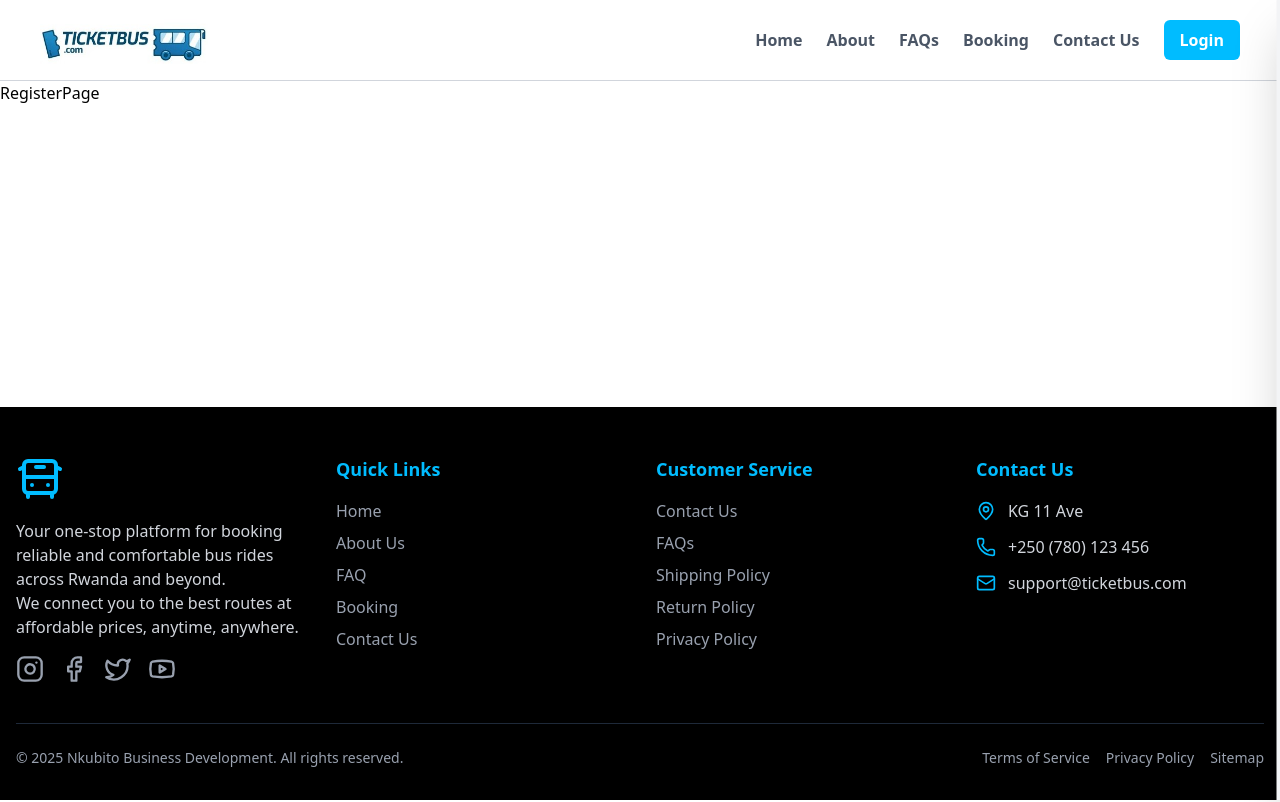
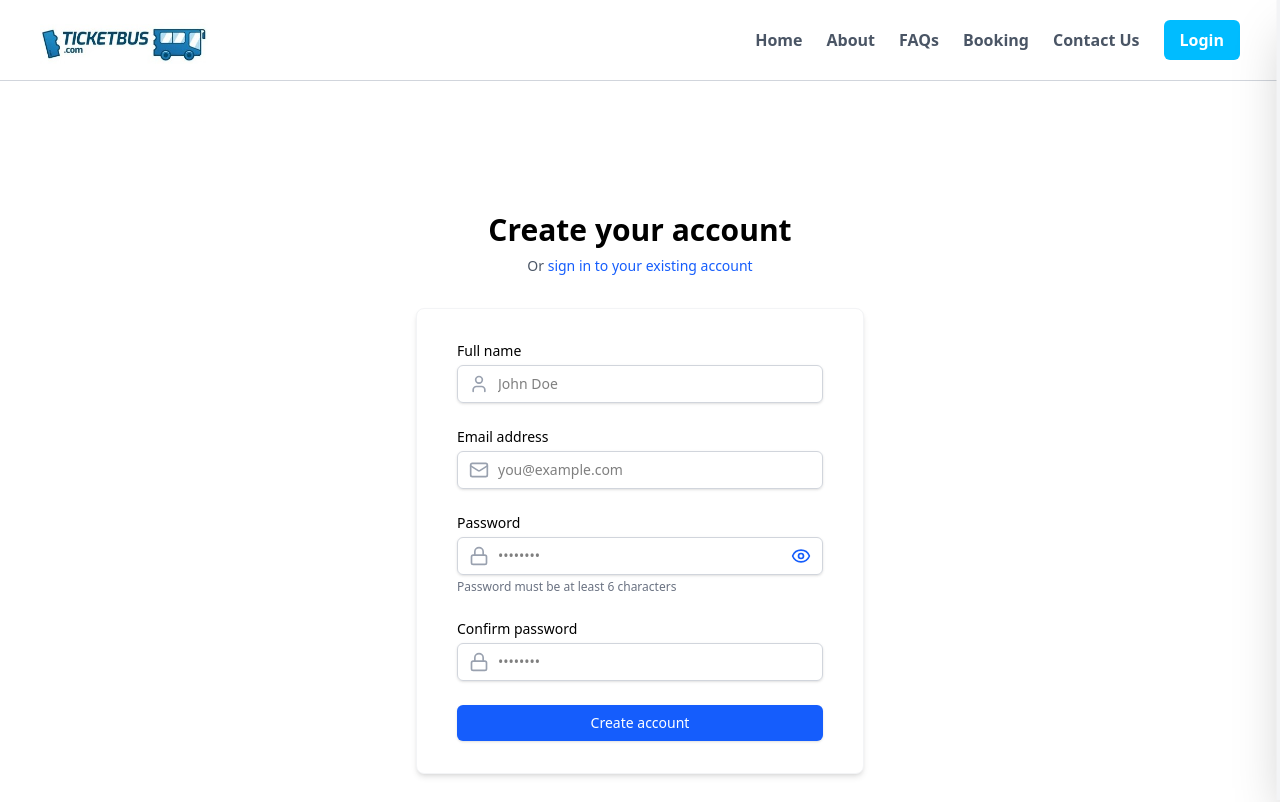
Before and after one commit to Shema-arsene/Bus-bookin-system, a React (Vite) app: page /register in a window 1280 px wide. Shown: the top 802 px of the page. Built offline with nearby package versions, Linux system fonts and the light colour scheme.

Commit message:
Implement a register page

```diff
--- a/src/Pages/Auth/RegisterPage.jsx
+++ b/src/Pages/Auth/RegisterPage.jsx
@@ -1,7 +1,197 @@
-import React from "react"
+import React, { useState } from "react"
+import { Link, useNavigate } from "react-router-dom"
+import { User, Mail, Lock, Eye, EyeOff } from "lucide-react"
 
 const RegisterPage = () => {
-  return <div>RegisterPage</div>
+  const [fullName, setName] = useState("")
+  const [email, setEmail] = useState("")
+  const [password, setPassword] = useState("")
+  const [confirmPassword, setConfirmPassword] = useState("")
+  const [showPassword, setShowPassword] = useState(false)
+  const [loading, setLoading] = useState(false)
+
+  const navigate = useNavigate()
+
+  const handleSubmit = async (e) => {
+    e.preventDefault()
+
+    if (!fullName || !email || !password || !confirmPassword) {
+      alert("Please fill in all fields")
+      return
+    }
+
+    if (password !== confirmPassword) {
+      alert("Passwords do not match")
+      return
+    }
+
+    if (password.length < 6) {
+      alert("Password must be at least 6 characters")
+      return
+    }
+  }
+
+  const toggleShowPassword = () => {
+    setShowPassword(!showPassword)
+  }
+
+  return (
+    <div className="min-h-screen bg-white flex flex-col justify-center py-12 sm:px-6 lg:px-8">
+      <div className="sm:mx-auto sm:w-full sm:max-w-md">
+        <h2 className="mt-6 text-center text-3xl font-extrabold text-black">
+          Create your account
+        </h2>
+        <p className="mt-2 text-center text-sm text-gray-600">
+          Or{" "}
+          <Link
+            to="/login"
+            className="font-medium text-blue-600 hover:underline"
+          >
+            sign in to your existing account
+          </Link>
+        </p>
+      </div>
+
+      <div className="mt-8 sm:mx-auto sm:w-full sm:max-w-md">
+        <div className="bg-white py-8 px-4 shadow-md sm:rounded-lg sm:px-10 border border-gray-100">
+          <form className="space-y-6" onSubmit={handleSubmit}>
+            {/* Full Name */}
+            <div>
+              <label
+                htmlFor="name"
+                className="block text-sm font-medium text-black"
+              >
+                Full name
+              </label>
+              <div className="mt-1 relative rounded-md shadow-sm">
+                <div className="absolute inset-y-0 left-0 pl-3 flex items-center pointer-events-none">
+                  <User className="h-5 w-5 text-gray-400" />
+                </div>
+                <input
+                  id="name"
+                  name="name"
+                  type="text"
+                  autoComplete="name"
+                  // required
+                  value={fullName}
+                  onChange={(e) => setName(e.target.value)}
+                  className="block w-full pl-10 pr-3 py-2 border border-gray-300 rounded-md focus:outline-none focus:ring focus:ring-blue-600 focus:border-blue-600 sm:text-sm"
+                  placeholder="John Doe"
+                />
+              </div>
+            </div>
+
+            {/* Email */}
+            <div>
+              <label
+                htmlFor="email"
+                className="block text-sm font-medium text-black"
+              >
+                Email address
+              </label>
+              <div className="mt-1 relative rounded-md shadow-sm">
+                <div className="absolute inset-y-0 left-0 pl-3 flex items-center pointer-events-none">
+                  <Mail className="h-5 w-5 text-gray-400" />
+                </div>
+                <input
+                  id="email"
+                  name="email"
+                  type="email"
+                  autoComplete="email"
+                  // required
+                  value={email}
+                  onChange={(e) => setEmail(e.target.value)}
+                  className="block w-full pl-10 pr-3 py-2 border border-gray-300 rounded-md focus:outline-none focus:ring focus:ring-blue-600 focus:border-blue-600 sm:text-sm"
+                  placeholder="you@example.com"
+                />
+              </div>
+            </div>
+
+            {/* Password */}
+            <div>
+              <label
+                htmlFor="password"
+                className="block text-sm font-medium text-black"
+              >
+                Password
+              </label>
+              <div className="mt-1 relative rounded-md shadow-sm">
+                <div className="absolute inset-y-0 left-0 pl-3 flex items-center pointer-events-none">
+                  <Lock className="h-5 w-5 text-gray-400" />
+                </div>
+                <input
+                  id="password"
+                  name="password"
+                  type={showPassword ? "text" : "password"}
+                  autoComplete="new-password"
+                  // required
+                  value={password}
+                  onChange={(e) => setPassword(e.target.value)}
+                  className="block w-full pl-10 pr-10 py-2 border border-gray-300 rounded-md focus:outline-none focus:ring focus:ring-blue-600 focus:border-blue-600 sm:text-sm"
+                  placeholder="••••••••"
+                />
+                <div className="absolute inset-y-0 right-0 pr-3 flex items-center">
+                  <button
+                    type="button"
+                    onClick={toggleShowPassword}
+                    className="text-gray-400 hover:text-gray-600 focus:outline-none"
+                  >
+                    {showPassword ? (
+                      <EyeOff className="h-5 w-5 text-blue-600" />
+                    ) : (
+                      <Eye className="h-5 w-5 text-blue-600" />
+                    )}
+                  </button>
+                </div>
+              </div>
+              <p className="mt-1 text-xs text-gray-500">
+                Password must be at least 6 characters
+              </p>
+            </div>
+
+            {/* Confirm Password */}
+            <div>
+              <label
+                htmlFor="confirmPassword"
+                className="block text-sm font-medium text-black"
+              >
+                Confirm password
+              </label>
+              <div className="mt-1 relative rounded-md shadow-sm">
+                <div className="absolute inset-y-0 left-0 pl-3 flex items-center pointer-events-none">
+                  <Lock className="h-5 w-5 text-gray-400" />
+                </div>
+                <input
+                  id="confirmPassword"
+                  name="confirmPassword"
+                  type={showPassword ? "text" : "password"}
+                  autoComplete="new-password"
+                  // required
+                  value={confirmPassword}
+                  onChange={(e) => setConfirmPassword(e.target.value)}
+                  className="block w-full pl-10 pr-3 py-2 border border-gray-300 rounded-md focus:outline-none focus:ring focus:ring-blue-600 focus:border-blue-600 sm:text-sm"
+                  placeholder="••••••••"
+                />
+              </div>
+            </div>
+
+            {/* Submit Button */}
+            <div>
+              <button
+                type="submit"
+                disabled={loading}
+                className={`w-full flex justify-center py-2 px-4 rounded-md shadow-sm text-sm font-medium text-white bg-blue-600 hover:bg-blue-900 focus:outline-none cursor-pointer ${
+                  loading ? "opacity-70 cursor-not-allowed" : ""
+                }`}
+              >
+                {loading ? "Creating account..." : "Create account"}
+              </button>
+            </div>
+          </form>
+        </div>
+      </div>
+    </div>
+  )
 }
 
 export default RegisterPage
```
